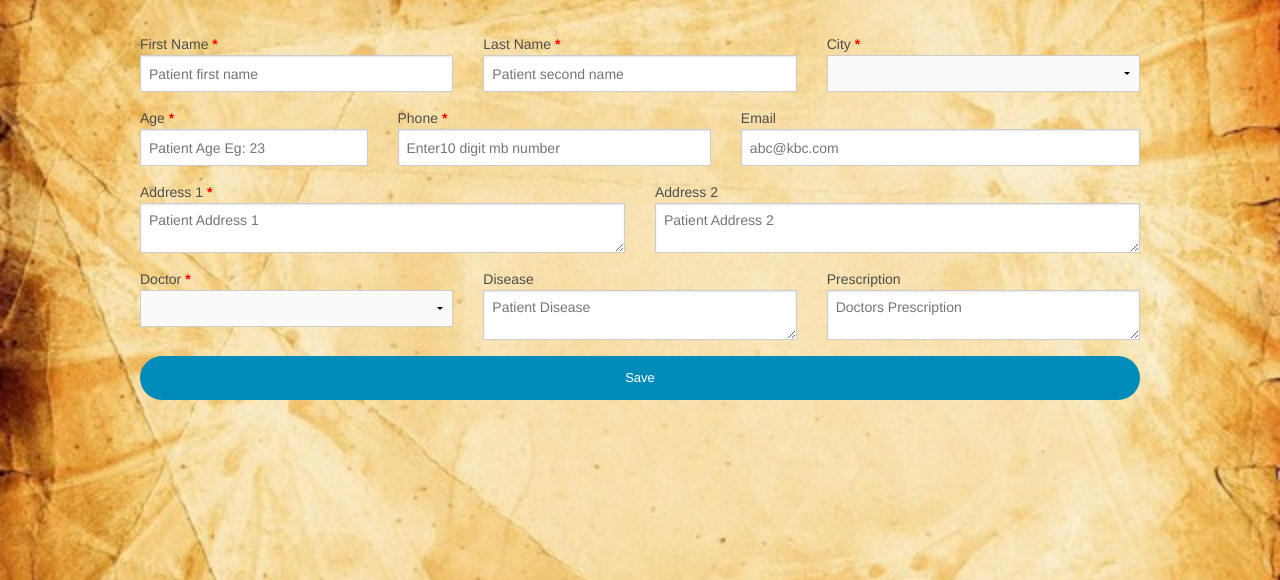
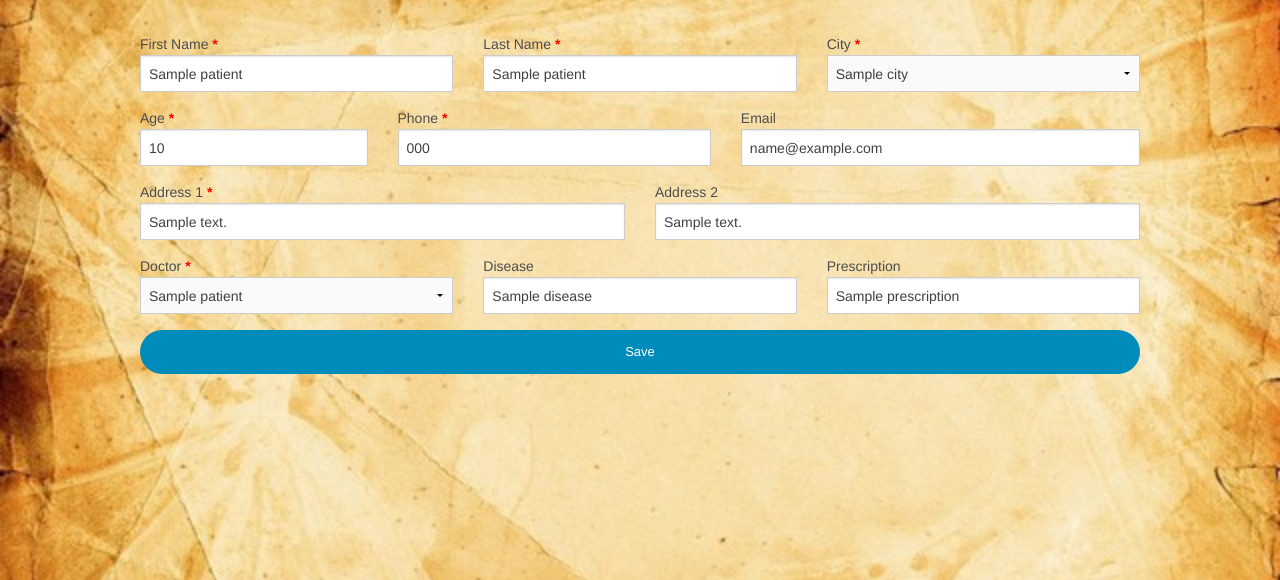
Before and after one commit to sunnychaudhari/patients_studio, a Django app: template p_stats/templates/home.html in a window 1280 px wide, after a click on "New Entry". Shown: the part 90-670 px from the top of the page. Run offline with Django 3.2, Linux system fonts and the light colour scheme; the template is opened without the code that fills it: most values are stand-ins (such as "Sample title", 1, 10 or a date in 2020); some libraries are stand-ins or nearby versions.

Commit message:
minor changes and also added comments to describe this template

```diff
--- a/p_stats/templates/new_entry.html
+++ b/p_stats/templates/new_entry.html
@@ -1,17 +1,18 @@
+<!-- This Template is for displaying form for registering patient and its details -->
 
 <form data-abide id="edit_form" method="POST" action="">
 	{% csrf_token %}
   	<div class="row">
 	    <div class="large-4 columns">
 	      <label>First Name <b style="color:red;">*</b>
-	        <input type="text" name="f_name" required pattern="[a-zA-Z]+" placeholder="Patient first name" />
+	        <input type="text" name="f_name" required pattern="[a-zA-Z]+" value="{{patient.f_name}}" placeholder="Patient first name" />
 	      </label>
 	      <small class="error">First Name is required and must be a string.</small>
 	    </div>
 
 	    <div class="large-4 columns">
 	      <label>Last Name <b style="color:red;">*</b>
-	        <input type="text" name="l_name" required pattern="[a-zA-Z]+" placeholder="Patient second name" />
+	        <input type="text" name="l_name" required pattern="[a-zA-Z]+" value="{{patient.l_name}}" placeholder="Patient second name" />
 	      </label>
 	      <small class="error">Last Name is required and must be a string.</small>
 	    </div>
@@ -19,7 +20,7 @@
 	    <div class="large-4 columns">
 	      <label>City <b style="color:red;">*</b>
 	        <select name="city" required="">
-	          <option></option>
+	          <option>{{patient.city}}</option>
 	          <option>Mumbai</option>
 	          <option>Delhi</option>
 	          <option>Gujrath</option>
@@ -34,21 +35,21 @@
    	<div class="row">
     	<div class="large-3 columns">
 	      <label>Age <b style="color:red;">*</b>
-	        <input type="text" name="age" required pattern="[0-9]{2}" placeholder="Patient Age Eg: 23" />
+	        <input type="text" name="age" required pattern="[0-9]{2}" value="{{patient.age}}" placeholder="Patient Age Eg: 23" />
 	      </label>
 	      <small class="error">Enter valid age.</small>
 	    </div>
 
 	    <div class="large-4 columns">
 	      <label>Phone <b style="color:red;">*</b>
-	        <input type="tel" name="phone" required pattern="[0-9]{10}" placeholder="Enter10 digit mb number" required />
+	        <input type="tel" name="phone" required pattern="[0-9]{10}" value="{{patient.phone}}" placeholder="Enter10 digit mb number" required />
 	      </label>
 	      <small class="error">Enter valid phone number.</small>
 	    </div>
 
 	    <div class="large-5 columns">
 	      <label>Email
-	      	<input type="email" name="email" placeholder="abc@kbc.com" />
+	      	<input type="email" name="email" value="{{patient.email}}" placeholder="abc@kbc.com" />
 	      </label>
 	      <small class="error">Enter valid email address.</small>
 	    </div>
@@ -57,14 +58,14 @@
    	<div class="row">
    		<div class="large-6 columns">
    		  <label>Address 1 <b style="color:red;">*</b>
-	        <textarea name="addr1" required pattern="[a-zA-Z0-9]+" placeholder="Patient Address 1"></textarea>
+	        <input type="text" name="addr1" required pattern="[a-zA-Z0-9]+" value="{{patient.address1}}" />
 	      </label>
 	      <small class="error">Enter valid address.</small>
    		</div>
 
    		<div class="large-6 columns">
    		  <label>Address 2
-	        <textarea name="addr2" placeholder="Patient Address 2"></textarea>
+	        <input type="text" name="addr2" value="{{patient.address2}}" placeholder="Patient Address 2" />
 	      </label>
    		</div>
    	</div>
@@ -73,7 +74,7 @@
 	    <div class="large-4 columns">
 	      <label>Doctor <b style="color:red;">*</b>
 	        <select name="dr_name" required="">
-	          <option></option>
+	          <option>{{patient.dr_name}}</option>
 	          <option>Dr. Kapil</option>
 	          <option>Dr. Somanath</option>
 	          <option>Dr. Suresh</option>
@@ -86,13 +87,13 @@
 
 	    <div class="large-4 columns">
 	      <label>Disease
-	        <textarea name="disease" placeholder="Patient Disease"></textarea>
+	        <input type="text" name="disease" value="{{patient.disease}}" placeholder="Patient Disease" />
 	      </label>
 	    </div>
 
 	    <div class="large-4 columns">
 	      <label>Prescription
-	        <textarea name="prescription" placeholder="Doctors Prescription"></textarea>
+	        <input type="text" name="prescription" value="{{patient.prescription}}" placeholder="Doctors Prescription" />
 	      </label>
 	    </div>
   	</div>
```
